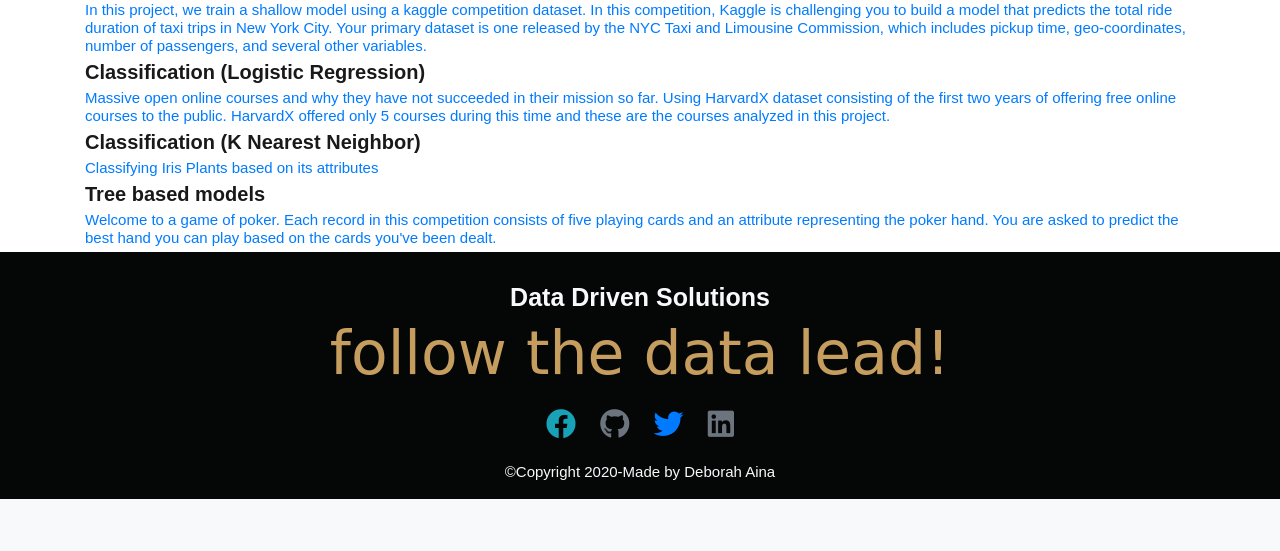
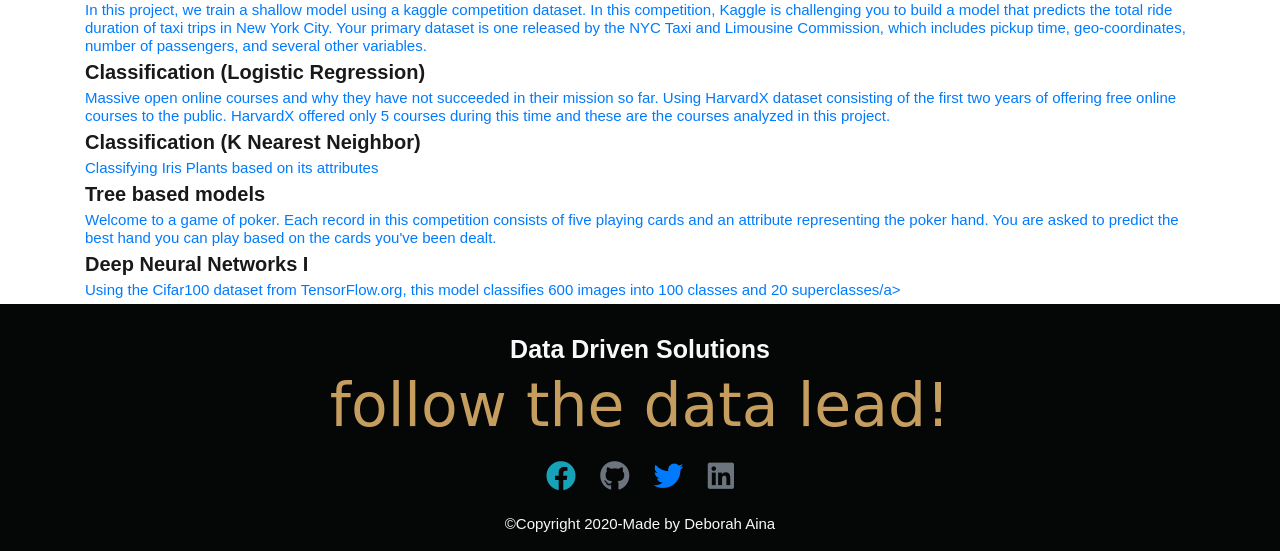
Before and after one commit to Deborahaina/data-telling, a Flask app: page /ML in a window 1280 px wide. Shown: the part 401-952 px from the top of the page. Before the commit the page ends 900 px from the top, so only its background shows below. Run offline with Flask 2, Linux system fonts and the light colour scheme; parts of the project's set-up code (start-up, migrations or seed data) failed here and were passed over; some libraries are stand-ins or nearby versions; some web fonts are replaced.

Commit message:
adding DNN

```diff
--- a/templates/ML.html
+++ b/templates/ML.html
@@ -94,6 +94,16 @@ to predict unknown data outside of the trained set. Depending on the kind of dat
 </div>
 
 
+<div class="container">
+    <div class="row"></div>
+    <div col text-center></div>
+    <h2 class='font-weight-bold text-underlined'> Deep Neural Networks I </h2>
+    <h4>
+        <a href="https://github.com/Deborahaina/Computer_vision" target="_blank">Using the Cifar100 dataset from TensorFlow.org, this model classifies 600 images into 100 classes and 20 superclasses/a>
+    </h4>
+</div>
+
+
 
 
   <section>
```
